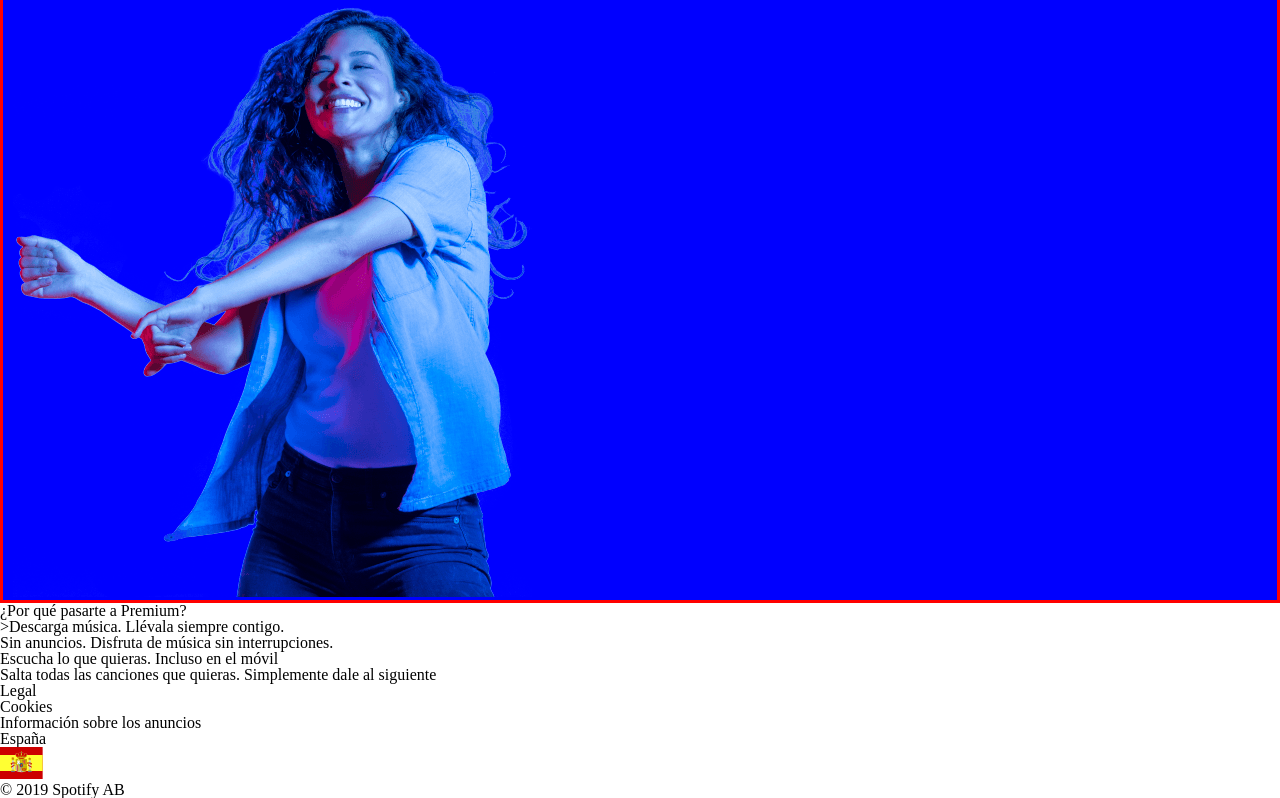
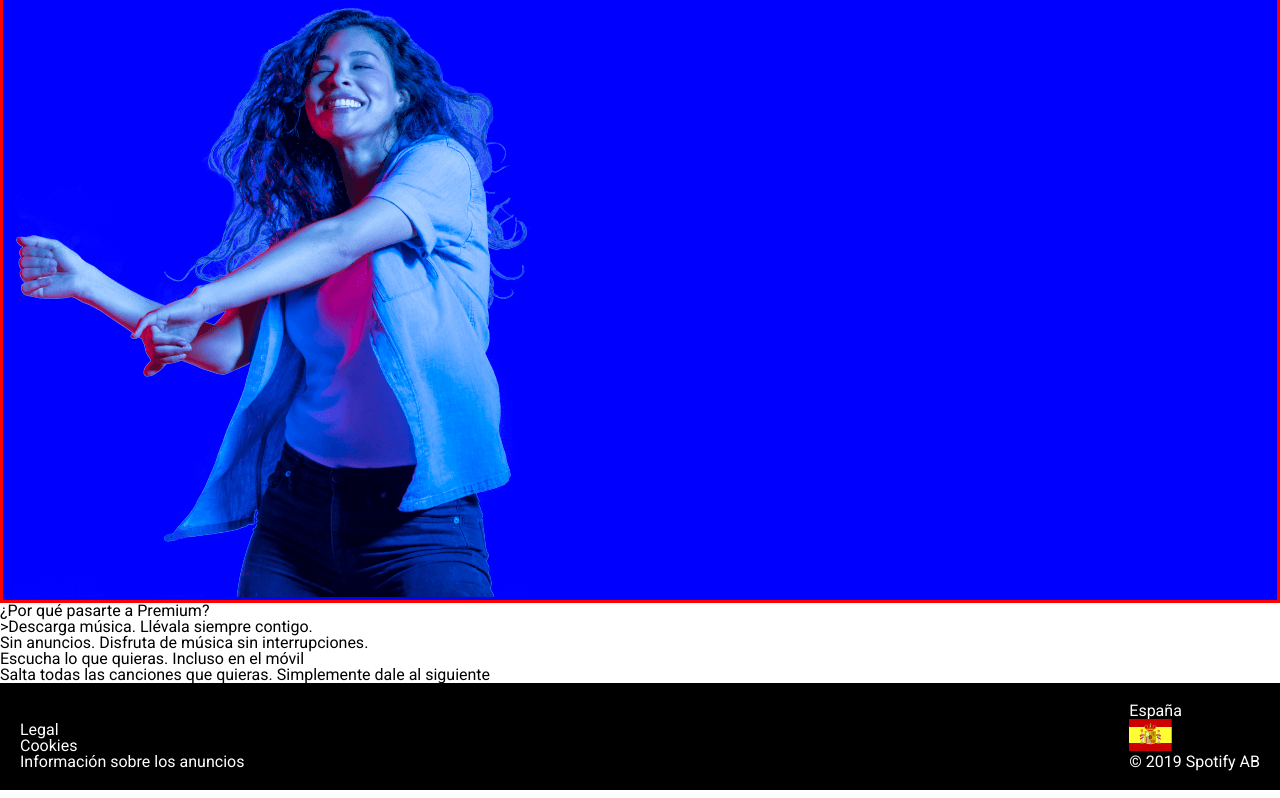
Before and after one commit to Adalab/promo-s-module-1-pair-7-spotify, a plain HTML site: page index.html in a window 1280 px wide. Shown: the part 464-1262 px from the top of the page. Drawn offline with Linux system fonts and the light colour scheme.

Commit message:
Footer, sticky header y roboto

```diff
--- a/css/main.css
+++ b/css/main.css
@@ -1,6 +1,9 @@
+:root{
+    font-family: 'Roboto', sans-serif;
+}
+
 nav{
     box-sizing: border-box;
-    background-color: black;
     width: 100%;
     height: 50px;
     padding: 10px;
@@ -8,6 +11,11 @@
     padding-right: 20px;
     display: flex;
     justify-content: space-between;
+    position: sticky;
+    top: 0;
+    z-index: 1;
+    background-color: black;
+
 }
 
 .azul{
@@ -42,6 +50,17 @@
     margin-bottom:50px;
     text-align: center;
     background-color: green;
-    border-radius:20px;
+    border-radius:30px;
 
 }
+
+.footer {
+    background-color: black;
+    color: white;
+    display: flex;
+    flex-direction: inherit;
+    justify-content: space-between;
+    align-items: flex-end;
+    padding: 20px;
+    flex-wrap: wrap;
+}
--- a/index.html
+++ b/index.html
@@ -6,7 +6,9 @@
     <meta name="viewport" content="width=device-width, initial-scale=1.0">
     <link rel="stylesheet" type="text/css" href="css/reset.css"/>
     <link rel="stylesheet" type="text/css" href="css/main.css">
-    <link href="https://fonts.googleapis.com/css2?family=Roboto:wght@300&display=swap" rel="stylesheet">
+    <link rel="preconnect" href="https://fonts.googleapis.com">
+    <link rel="preconnect" href="https://fonts.gstatic.com" crossorigin>
+    <link href="https://fonts.googleapis.com/css2?family=Roboto&display=swap" rel="stylesheet">
     <title>Spotify grupo 7</title>
 </head>
 <body>
@@ -43,7 +45,7 @@
                 </div>
             </div>
         </section>
-        <footer>
+        <footer class="footer">
             <div>
                 <p>Legal</p>
                 <p>Cookies</p>
@@ -56,7 +58,5 @@
             </div>
         </footer>
     </main>
-
-
 </body>
 </html>
```
